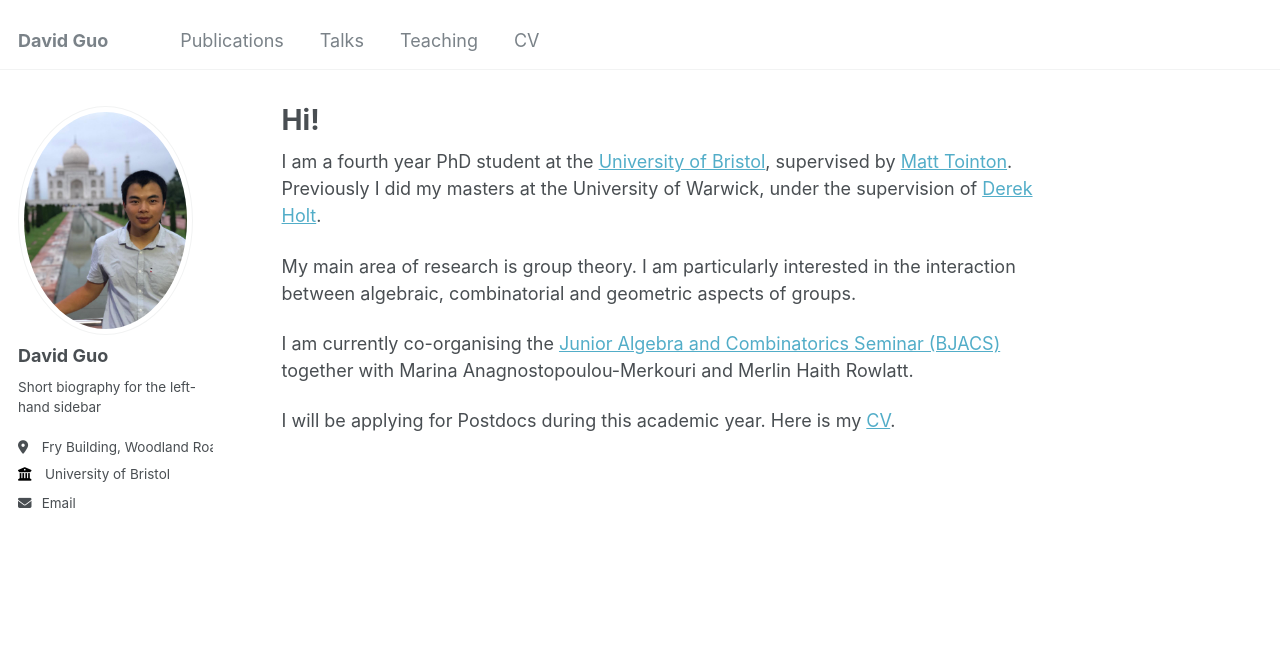
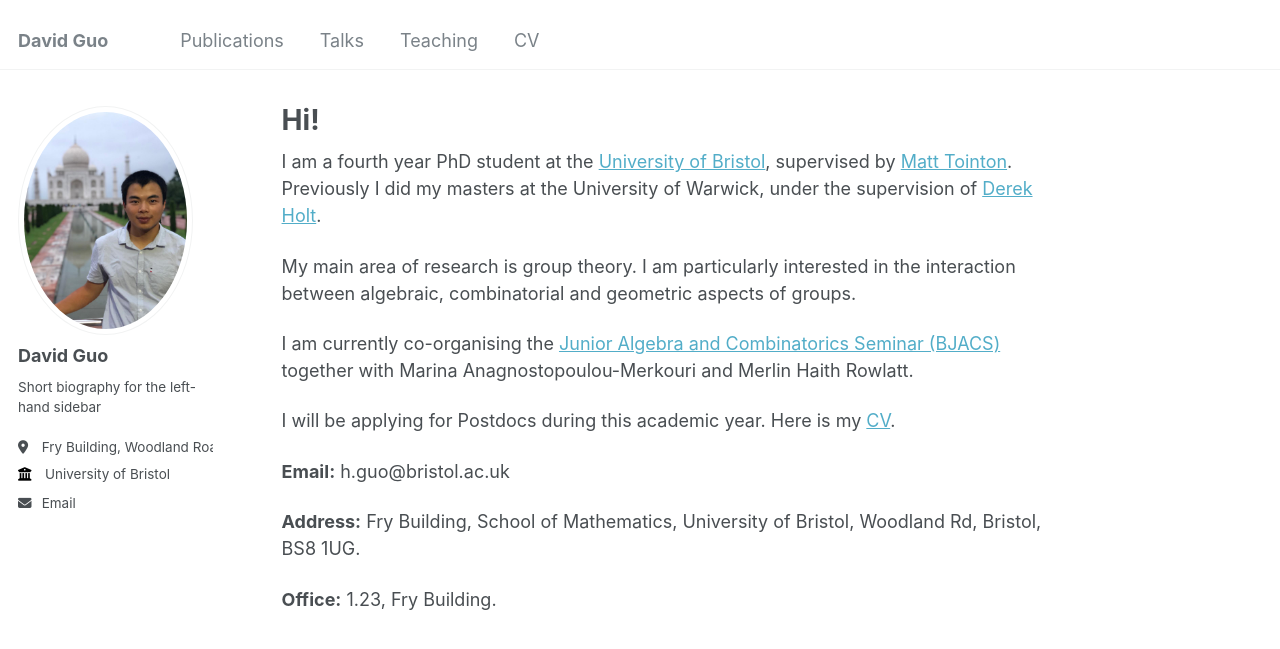
Before and after one commit to dguo97/dguo97.github.io, a Jekyll site: the page built from _pages/about.html, in a window 1280 px wide. Shown: the top 649 px of the page. Built offline with Jekyll 4.4.1, drawn with Linux system fonts in a browser that asks for light colours.

Commit message:
Update about.html

```diff
--- a/_pages/about.html
+++ b/_pages/about.html
@@ -17,3 +17,8 @@ My main area of research is group theory. I am particularly interested in the in
 
 
 I will be applying for Postdocs during this academic year. Here is my <a href="https://dguo.github.io/CV.pdf">CV</a>.
+
+
+    </p><p><strong>Email:</strong> h.guo@bristol.ac.uk
+    </p><p><strong>Address:</strong> Fry Building, School of Mathematics, University of Bristol, Woodland Rd, Bristol, BS8 1UG.
+    </p><p><strong>Office:</strong> 1.23, Fry Building.
```
